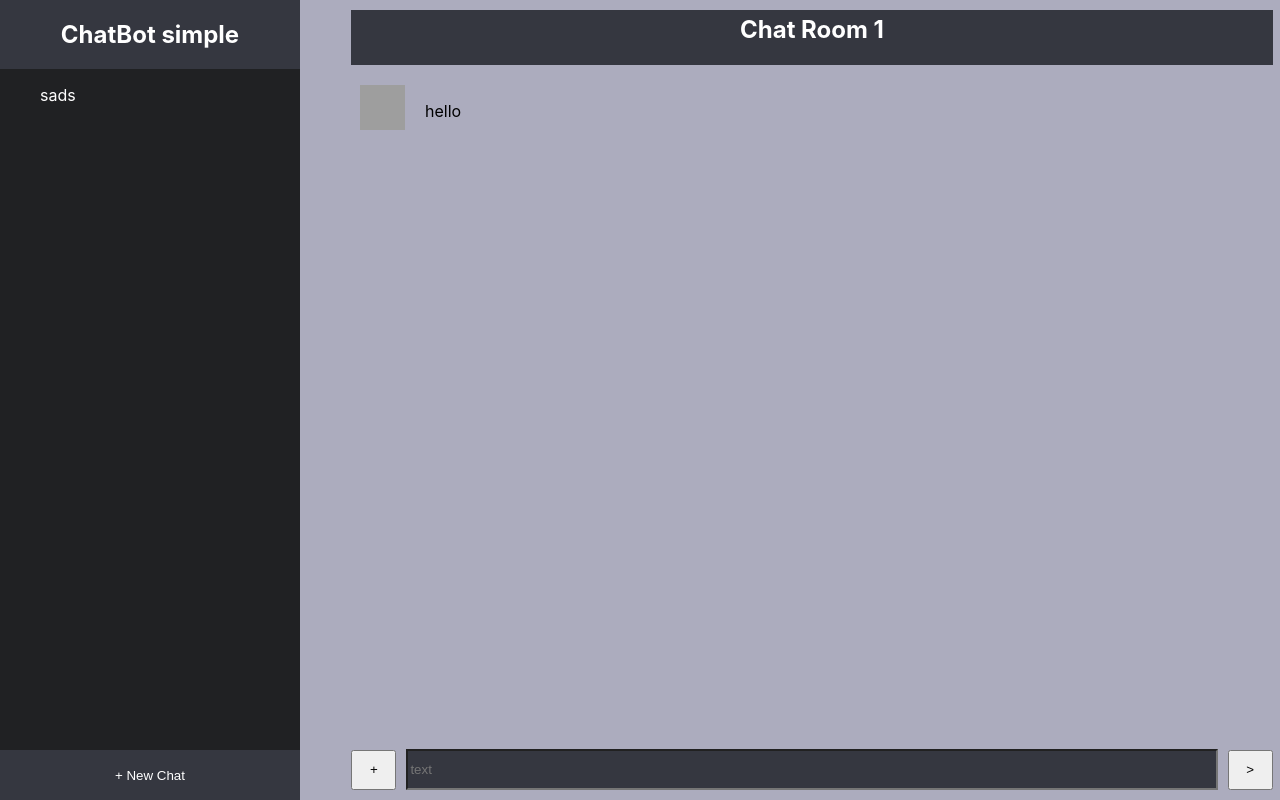
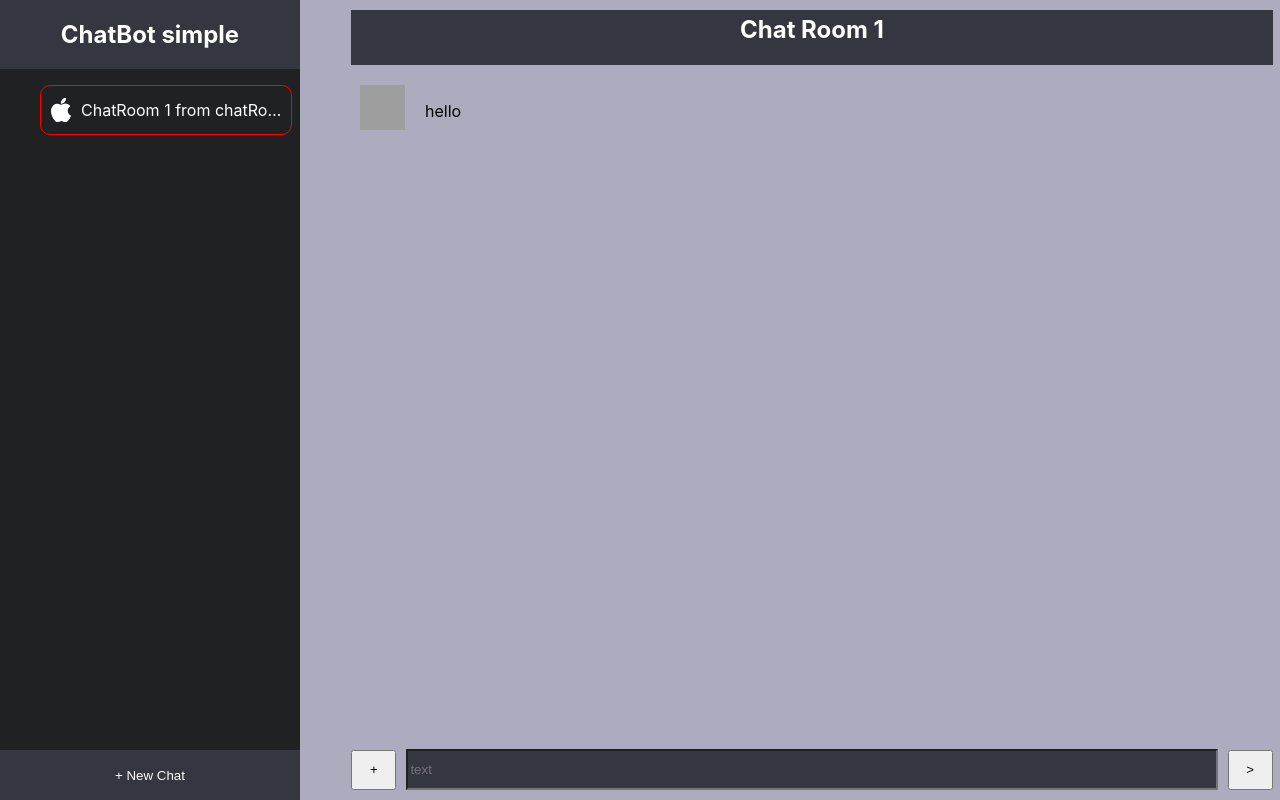
Before and after one commit to wittawas19/chat-bot, a React (Create React App) app in the folder frontend/: page / in a window 1280 px wide. Shown: the top 800 px of the page. Built offline with nearby package versions, Linux system fonts and the light colour scheme; grey boxes are pictures that could not be loaded.

Commit message:
hello world my first commit

```diff
--- a/frontend/src/Component/ComponentCss/chatBar.css
+++ b/frontend/src/Component/ComponentCss/chatBar.css
@@ -6,8 +6,6 @@
     flex-direction: column;
     justify-content: flex-start;
     position: relative;
-
-
 }
 
 .addChat {
@@ -31,4 +29,5 @@ h2{
 }
 ul{
     color: white;
+    padding-right: .5em;
 }
--- /dev/null
+++ b/frontend/src/Component/ComponentCss/chatRoom.css
@@ -0,0 +1,20 @@
+.ChatRoomBox{
+    border-radius: 10px;
+    border: 1px solid red;
+    height: 3em;
+    vertical-align:middle;
+    display: flex;
+    align-items: center;
+
+}
+.ChatRoomIcon{
+    height: 1.5em;
+    width: 1.5em;
+    margin: .5em;
+}
+.ChatRoomName{
+    white-space: nowrap;
+    width: 13em;
+    overflow: hidden;
+    text-overflow: ellipsis;
+}
--- a/frontend/src/Component/chatBar.js
+++ b/frontend/src/Component/chatBar.js
@@ -1,6 +1,6 @@
 import React from 'react'
 import './ComponentCss/chatBar.css'
-
+import ChatRoom from './chatRoom.js'
 const ChatBar = () => {
 
   return (
@@ -8,12 +8,11 @@ const ChatBar = () => {
         <div className='appName'> <h2 >ChatBot simple</h2> </div>
         <ul className='history'>
           <nav>
-            sads
+          <ChatRoom/>
           </nav>
         </ul>
         <button className='addChat'  >+ New Chat</button>
     </div>
   )
 }
-
 export default ChatBar;
--- /dev/null
+++ b/frontend/src/Component/chatRoom.js
@@ -0,0 +1,22 @@
+import React from "react"
+import './ComponentCss/chatRoom.css'
+
+const ChatRoom= () => {
+
+    return (
+      <div className="ChatRoomBox">
+        <div className="ChatRoomIcon">
+        {/* start icon code */}
+          <svg xmlns="http://www.w3.org/2000/svg" fill="currentColor" class="bi bi-apple" viewBox="0 0 16 16">
+            <path d="M11.182.008C11.148-.03 9.923.023 8.857 1.18c-1.066 1.156-.902 2.482-.878 2.516.024.034 1.52.087 2.475-1.258.955-1.345.762-2.391.728-2.43Zm3.314 11.733c-.048-.096-2.325-1.234-2.113-3.422.212-2.189 1.675-2.789 1.698-2.854.023-.065-.597-.79-1.254-1.157a3.692 3.692 0 0 0-1.563-.434c-.108-.003-.483-.095-1.254.116-.508.139-1.653.589-1.968.607-.316.018-1.256-.522-2.267-.665-.647-.125-1.333.131-1.824.328-.49.196-1.422.754-2.074 2.237-.652 1.482-.311 3.83-.067 4.56.244.729.625 1.924 1.273 2.796.576.984 1.34 1.667 1.659 1.899.319.232 1.219.386 1.843.067.502-.308 1.408-.485 1.766-.472.357.013 1.061.154 1.782.539.571.197 1.111.115 1.652-.105.541-.221 1.324-1.059 2.238-2.758.347-.79.505-1.217.473-1.282Z"/>
+            <path d="M11.182.008C11.148-.03 9.923.023 8.857 1.18c-1.066 1.156-.902 2.482-.878 2.516.024.034 1.52.087 2.475-1.258.955-1.345.762-2.391.728-2.43Zm3.314 11.733c-.048-.096-2.325-1.234-2.113-3.422.212-2.189 1.675-2.789 1.698-2.854.023-.065-.597-.79-1.254-1.157a3.692 3.692 0 0 0-1.563-.434c-.108-.003-.483-.095-1.254.116-.508.139-1.653.589-1.968.607-.316.018-1.256-.522-2.267-.665-.647-.125-1.333.131-1.824.328-.49.196-1.422.754-2.074 2.237-.652 1.482-.311 3.83-.067 4.56.244.729.625 1.924 1.273 2.796.576.984 1.34 1.667 1.659 1.899.319.232 1.219.386 1.843.067.502-.308 1.408-.485 1.766-.472.357.013 1.061.154 1.782.539.571.197 1.111.115 1.652-.105.541-.221 1.324-1.059 2.238-2.758.347-.79.505-1.217.473-1.282Z"/>
+          </svg>
+        {/* end icon code */}
+        </div>
+        <div className="ChatRoomName">
+          ChatRoom 1 from chatRoomasdasdas
+        </div>
+      </div>
+    )
+  }
+export default ChatRoom;
```
